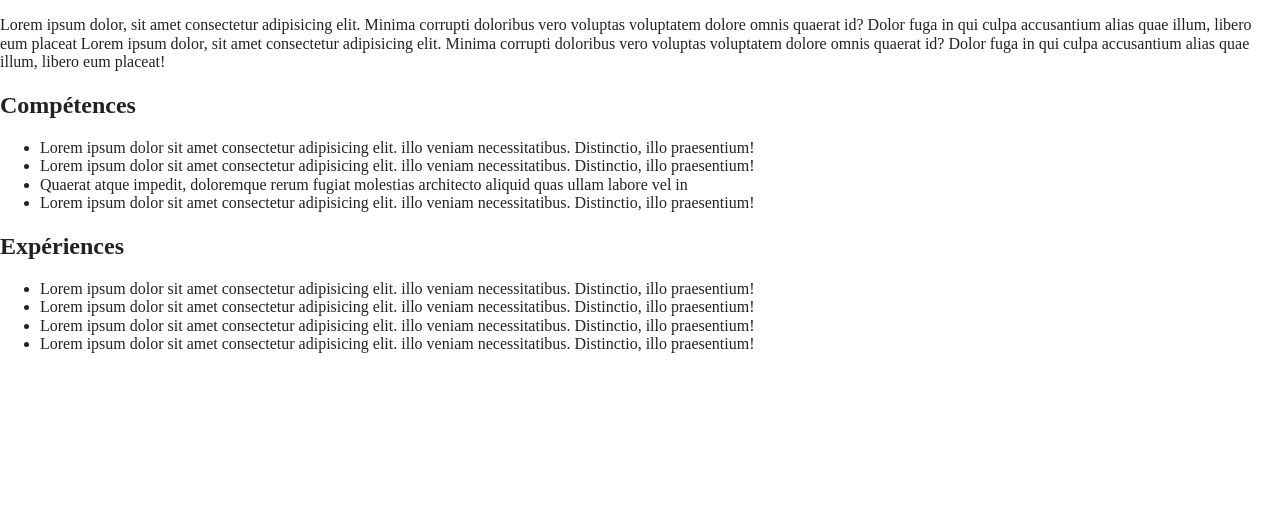
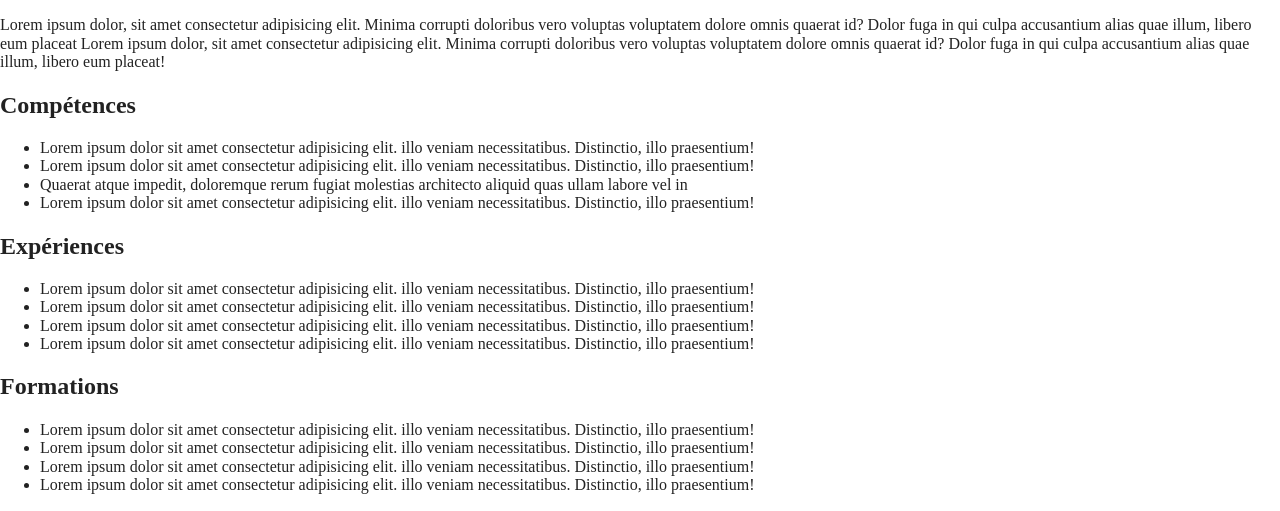
Before and after one commit to IdurarDev/mon_cv, a website built with Parcel: page index.html in a window 1280 px wide. Shown: the part 469-980 px from the top of the page. Before the commit the page ends 839 px from the top, so only its background shows below. Built offline with nearby package versions, Linux system fonts and the light colour scheme.

Commit message:
add section formations and balise ul

```diff
--- a/index.html
+++ b/index.html
@@ -75,6 +75,15 @@
        <li>Lorem ipsum dolor sit amet consectetur adipisicing elit. illo veniam necessitatibus. Distinctio, illo praesentium!</li>
      </ul>
    </section>
+   <section>
+     <h2>Formations</h2>
+     <ul>
+       <li>Lorem ipsum dolor sit amet consectetur adipisicing elit. illo veniam necessitatibus. Distinctio, illo praesentium!</li>
+       <li>Lorem ipsum dolor sit amet consectetur adipisicing elit. illo veniam necessitatibus. Distinctio, illo praesentium!</li>
+       <li>Lorem ipsum dolor sit amet consectetur adipisicing elit. illo veniam necessitatibus. Distinctio, illo praesentium!</li>
+       <li>Lorem ipsum dolor sit amet consectetur adipisicing elit. illo veniam necessitatibus. Distinctio, illo praesentium!</li>
+     </ul>
+   </section>
   </main>
 
   <!-- Add your site or application content here -->
```
